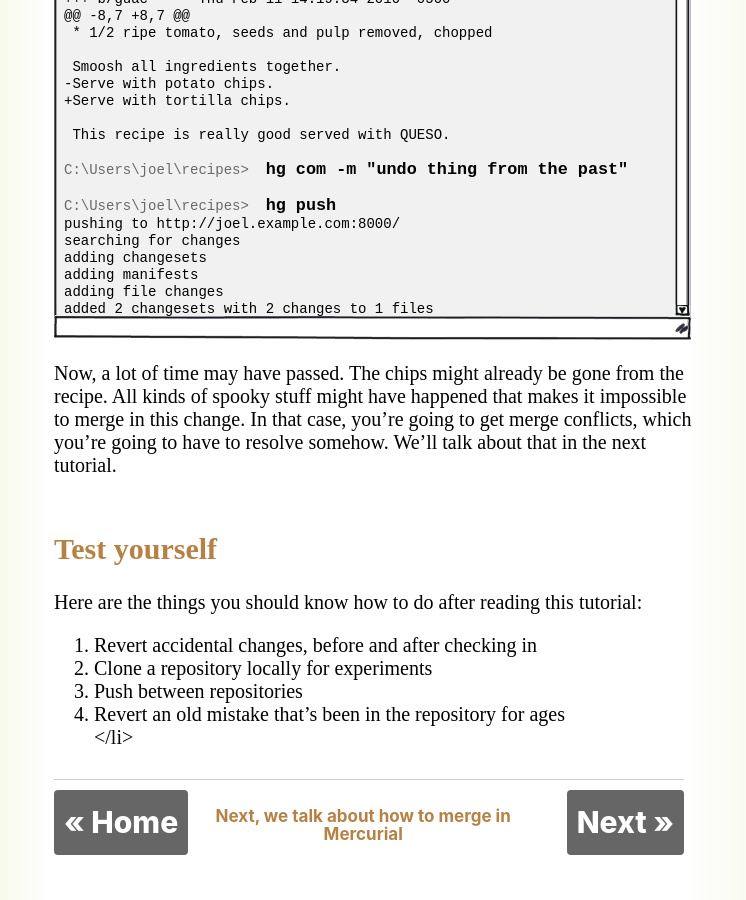
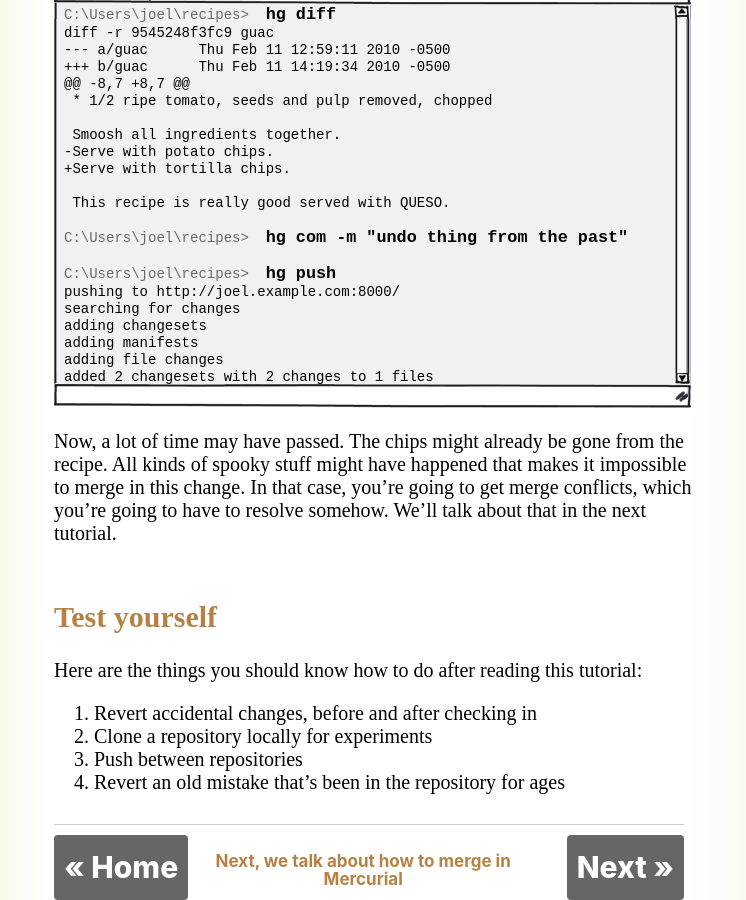
Before and after one commit to hginit/hginit.github.io, a Jekyll site: the page built from 03.md, in a window 1280 px wide and 900 px high, scrolled down 9127 px. Shown: the whole window, without its empty margins (256-1002 px from the left). Built offline with Jekyll 4.4.1, drawn with Linux system fonts in a browser that asks for light colours; before the commit the page ends 9982 px from its top, so only the background shows below that.

Commit message:
fix more mdification

```diff
--- a/03.md
+++ b/03.md
@@ -16,7 +16,7 @@
   ja: http://d.hatena.ne.jp/mmitou/20100501/1272674726
 ---
 
-<p>Mercurial lets you experiment freely. Imagine that during the course of normal editing, you get into trouble with your editor and do something catastrophic:</p>
+Mercurial lets you experiment freely. Imagine that during the course of normal editing, you get into trouble with your editor and do something catastrophic:
 
 <div class="edit1">
                 <div class="edittopbefore">
@@ -64,7 +64,7 @@
 
  <div style="clear: both;">&nbsp;</div>
 
-Gotta love emacs. Anyway, all is not lost. The most common way to recover from these things is just to <strong>hg revert</strong> them:
+Gotta love emacs. Anyway, all is not lost. The most common way to recover from these things is just to **hg revert** them:
 
 {% include cheat.html
  top="-65"
@@ -76,7 +76,7 @@
 <span class=prompt>C:\Users\joel\recipes> </span> <kbd>hg revert guac</kbd>
 </samp></pre>
 
-<p>That&#8217;ll put the files back exactly the way they were at the time of the last commit. Mercurial doesn&#8217;t like to delete anything, so instead of zapping the <a href="http://en.wikipedia.org/wiki/Pig_Latin" target="_blank">Pig Latin</a> recipe, it renamed it:</p>
+That&#8217;ll put the files back exactly the way they were at the time of the last commit. Mercurial doesn&#8217;t like to delete anything, so instead of zapping the [Pig Latin](http://en.wikipedia.org/wiki/Pig_Latin) recipe, it renamed it:
 
 <pre><samp>
 <span class=prompt>C:\Users\joel\recipes> </span> <kbd>dir</kbd>
@@ -98,7 +98,7 @@
 <span class=prompt>C:\Users\joel\recipes> </span> <kbd>rename guac.orig guac</kbd>
 </samp></pre>
 
-<p>What if you had gone one step too far and actually committed?</p>
+What if you had gone one step too far and actually committed?
 
 <pre><samp>
 <span class=prompt>C:\Users\joel\recipes> </span> <kbd>hg com -m "Pig Latin ftw"</kbd>
@@ -132,7 +132,7 @@
   text="undoes one commit, as long as you haven't pushed it to anyone else."
 %}
 
-<p>There&#8217;s a command called <strong>hg rollback</strong> which will save your skin, but only if you haven&#8217;t pushed this change to anyone else. It only undoes <em>one</em> commit.</p>
+There&#8217;s a command called **hg rollback** which will save your skin, but only if you haven&#8217;t pushed this change to anyone else. It only undoes __one__ commit.
 
 <pre><samp>
 <span class=prompt>C:\Users\joel\recipes> </span> <kbd>hg rollback</kbd>
@@ -165,9 +165,9 @@
 <span class=prompt>C:\Users\joel\recipes> </span> <kbd>hg revert guac</kbd>
 </samp></pre>
 
-<p>Imagine you want to do a major experiment on the side. Your boss hired a new designer, Jim, and lately the specs you&#8217;ve been getting from him are just absurd. There&#8217;s fluorescent green text, nothing lines up (for &#8220;artistic&#8221; reasons), and the usability is awful. You want to come in one weekend and redo the whole thing, but you&#8217;re afraid to commit it because you&#8217;re not really 100% sure that your ideas are better than this nutty graphic designer. Jim is basically smoking a joint from the moment he wakes up until he goes to bed. You don&#8217;t want to hold that against him, and everybody else thinks that it&#8217;s nobody&#8217;s business as long as his designs are good, but really, there&#8217;s a limit. Right? And his designs aren&#8217;t good. Plus he&#8217;s kind of offensive.</p>
+Imagine you want to do a major experiment on the side. Your boss hired a new designer, Jim, and lately the specs you&#8217;ve been getting from him are just absurd. There&#8217;s fluorescent green text, nothing lines up (for &#8220;artistic&#8221; reasons), and the usability is awful. You want to come in one weekend and redo the whole thing, but you&#8217;re afraid to commit it because you&#8217;re not really 100% sure that your ideas are better than this nutty graphic designer. Jim is basically smoking a joint from the moment he wakes up until he goes to bed. You don&#8217;t want to hold that against him, and everybody else thinks that it&#8217;s nobody&#8217;s business as long as his designs are good, but really, there&#8217;s a limit. Right? And his designs aren&#8217;t good. Plus he&#8217;s kind of offensive.
 
-<p>With Mercurial, you can just make an experimental clone of the entire repository:</p>
+With Mercurial, you can just make an experimental clone of the entire repository:
 
 <pre><samp>
 <span class=prompt>C:\Users\joel\recipes> </span> <kbd>cd ..</kbd>
@@ -177,15 +177,16 @@
 1 files updated, 0 files merged, 0 files removed, 0 files unresolved
 </samp></pre>
 
-<p>This isn&#8217;t as inefficient as it seems. Because both <strong>recipes</strong> and <strong>recipes-experiment</strong> share all their history (so far), Mercurial will use a file system trick called &#8220;hard links&#8221; so that the copy can be created very quickly, without taking up a lot of extra space on disk.</p>
+This isn&#8217;t as inefficient as it seems. Because both **recipes** and **recipes-experiment** share all their history (so far), Mercurial will use a file system trick called &#8220;hard links&#8221; so that the copy can be created very quickly, without taking up a lot of extra space on disk.
 
-<p>Now we can make a bunch of changes in the experimental branch:</p>
+Now we can make a bunch of changes in the experimental branch:
 
 <pre><samp>
 C:\Users\joel&gt; <strong>cd recipes-experiment</strong>
 </samp></pre>
 
-<p>Here&#8217;s my grand guacamole experiment:</p>
+Here&#8217;s my grand guacamole experiment:
+
    <div class="edit1">
                 <div class="edittopbefore">
                 guac </div>
@@ -256,13 +257,13 @@
 default = c:\Users\joel\recipes
 </samp></pre>
 
-The &#8220;default&#8221; entry there shows you the path to the repository that <strong>hg push</strong> will push changes to, if you don&#8217;t specify any other repository. Normally, that&#8217;s the repository that you cloned off of. In this case, it&#8217;s a local directory, but you could also have a URL there.
+The &#8220;default&#8221; entry there shows you the path to the repository that **hg push** will push changes to, if you don&#8217;t specify any other repository. Normally, that&#8217;s the repository that you cloned off of. In this case, it&#8217;s a local directory, but you could also have a URL there.
 
 <pre><samp>
 <span class=prompt>C:\Users\joel\recipes-experiment> </span><kbd>cd ..\recipes</kbd>
 </samp></pre>
 
-Don&#8217;t forget, just because the change has been pushed into this <em>repository</em>…
+Don&#8217;t forget, just because the change has been pushed into this __repository__…
 
 <pre><samp>
 <span class=prompt>C:\Users\joel\recipes> </span> <kbd>hg log -l 3</kbd>
@@ -286,7 +287,7 @@
 summary:     spicier kind of chile
 </samp></pre>
 
-<p>… doesn&#8217;t mean we&#8217;re working off that version yet.</p>
+… doesn&#8217;t mean we&#8217;re working off that version yet.
 
 <pre><samp>
 <span class=prompt>C:\Users\joel\recipes> </span> <kbd>type guac</kbd>
@@ -316,13 +317,13 @@
 text="shows which changeset(s) you're working off of"
 %}
 
-<p>See? That &#8220;Queso&#8221; stuff is in changeset 5. But my main repository was working off of changeset 4, and just because someone pushed new changes into the <em>repository</em>, doesn&#8217;t mean they&#8217;ve showed up in my working directory yet, so I&#8217;m still working off of changeset 4.</p>
+See? That &#8220;Queso&#8221; stuff is in changeset 5. But my main repository was working off of changeset 4, and just because someone pushed new changes into the __repository__, doesn&#8217;t mean they&#8217;ve showed up in my working directory yet, so I&#8217;m still working off of changeset 4.
 
 
-<img src="i/03-repo.png" />
+![](i/03-repo.png)
 
 
-<p>If I want to see what&#8217;s in changeset 5, I have to use the <strong>hg update</strong> command:</p>
+If I want to see what&#8217;s in changeset 5, I have to use the **hg update** command:
 
 <pre><samp>
 <span class=prompt>C:\Users\joel\recipes> </span> <kbd>hg up</kbd>
@@ -356,20 +357,22 @@
 with some salsa from a jar. MMM!
 </samp></pre>
 
-<p>See what happened here? The changes came in, but they were on top of the version I was working on. <strong>push</strong> and <strong>pull</strong> just send changes from one repo to another&#8212;they don&#8217;t affect the files I&#8217;m working on at the moment.</p>
+See what happened here? The changes came in, but they were on top of the version I was working on. <strong>push</strong> and <strong>pull</strong> just send changes from one repo to another&#8212;they don&#8217;t affect the files I&#8217;m working on at the moment.
 
-<p>Right now here&#8217;s the state of repositories:</p>
+Right now here&#8217;s the state of repositories:
 
 
-<img src="i/03-repo-2.png" />
+![](i/03-repo-2.png)
 
 
-<p>Mercurial is flexible about moving changes around from repository to repository. You can push straight from the experimental repository into the central repository:</p>
+Mercurial is flexible about moving changes around from repository to repository. You can push straight from the experimental repository into the central repository:
 
 <pre><samp>
 <span class=prompt>C:\Users\joel\recipes> </span> <kbd>cd ..\recipes-experiment</kbd>
 
-<span class=prompt>C:\Users\joel\recipes-experiment>  </span><kbd>hg outgoing http://joel.example.com:8000/</kbd>
+<span class=prompt>C:\Users\joel\recipes-experiment> </span>
+
+<kbd>hg outgoing http://joel.example.com:8000/</kbd>
 comparing with http://joel.example.com:8000/
 searching for changes
 changeset:   5:9545248f3fc9
@@ -379,7 +382,9 @@
 summary:     Queso = Cheese!
 
 
-<span class=prompt>C:\Users\joel\recipes-experiment>  </span><kbd>hg push http://joel.example.com:8000/</kbd>
+<span class=prompt>C:\Users\joel\recipes-experiment> </span>
+
+<kbd>hg push http://joel.example.com:8000/</kbd>
 pushing to http://joel.example.com:8000/
 searching for changes
 adding changesets
@@ -388,10 +393,10 @@
 added 1 changesets with 1 changes to 1 files
 </samp></pre>
 
-<p>That pushed change 5 from the experimental repo directly into the central repository. Now, if I go back to my repository, there&#8217;s nothing left to push!</p>
+That pushed change 5 from the experimental repo directly into the central repository. Now, if I go back to my repository, there&#8217;s nothing left to push!
 
 <pre><samp>
-<span class=prompt>C:\Users\joel\recipes-experiment>  </span><kbd>cd ..\recipes</kbd>
+<span class=prompt>C:\Users\joel\recipes-experiment> </span><kbd>cd ..\recipes</kbd>
 
 <span class=prompt>C:\Users\joel\recipes> </span> <kbd>hg out</kbd>
 comparing with http://joel.example.com:8000/
@@ -399,11 +404,11 @@
 no changes found
 </samp></pre>
 
-<p>That&#8217;s because Mercurial knows that the central repo already got this particular changeset from somewhere else. That&#8217;s really useful, because otherwise it would try to apply it again, and it would be massively confused.</p>
+That&#8217;s because Mercurial knows that the central repo already got this particular changeset from somewhere else. That&#8217;s really useful, because otherwise it would try to apply it again, and it would be massively confused.
 
-<p>After they made a job offer to designer Jim, he said he would start work right away, but then he didn&#8217;t show up for two months. People had mostly forgotten about him and about the job offer, and when he showed up at the office for the first time to start work, looking rather sunburned, to be honest, nobody quite knew who he was or what was going on. It was pretty funny. He is kind of a generic looking guy. Eventually they figured it out, but since he was new, nobody had the guts to ask him what the hell had happened. Just like they never ask him about the bruises and scratches on his face. Whatever. We hate that guy.</p>
+After they made a job offer to designer Jim, he said he would start work right away, but then he didn&#8217;t show up for two months. People had mostly forgotten about him and about the job offer, and when he showed up at the office for the first time to start work, looking rather sunburned, to be honest, nobody quite knew who he was or what was going on. It was pretty funny. He is kind of a generic looking guy. Eventually they figured it out, but since he was new, nobody had the guts to ask him what the hell had happened. Just like they never ask him about the bruises and scratches on his face. Whatever. We hate that guy.
 
-<p>Sometimes it may happen that you discover that, months earlier, you made a mistake.</p>
+Sometimes it may happen that you discover that, months earlier, you made a mistake.
 
 <pre><samp>
 <span class=prompt>C:\Users\joel\recipes> </span> <kbd>hg diff -r 1:2 guac</kbd>
@@ -418,9 +423,9 @@
 +Serve with potato chips.
 </samp></pre>
 
-<p>Potato chips? WTF?!</p>
+Potato chips? WTF?!
 
-<p>Mercurial can backout an old changeset from the past for you. It looks at the changeset, figures out the <em>opposite</em>, and does that to your current working directory. Let&#8217;s try backing out that old revision 2.</p>
+Mercurial can backout an old changeset from the past for you. It looks at the changeset, figures out the __opposite__, and does that to your current working directory. Let&#8217;s try backing out that old revision 2.
 
 <pre><samp>
 <span class=prompt>C:\Users\joel\recipes> </span> <kbd>hg backout -r 2 --merge</kbd>
@@ -433,7 +438,7 @@
 (branch merge, don't forget to commit)
 </samp></pre>
 
-<p>Holy crap, what just happened?</p>
+Holy crap, what just happened?
 
 <pre><samp>
 <span class=prompt>C:\Users\joel\recipes> </span> <kbd>hg diff</kbd>
@@ -460,16 +465,13 @@
 added 2 changesets with 2 changes to 1 files
 </samp></pre>
 
-<p>Now, a lot of time may have passed. The chips might already be gone from the recipe. All kinds of spooky stuff might have happened that makes it impossible to merge in this change. In that case, you&#8217;re going to get merge conflicts, which you&#8217;re going to have to resolve somehow. We&#8217;ll talk about that in the next tutorial.</p>
+Now, a lot of time may have passed. The chips might already be gone from the recipe. All kinds of spooky stuff might have happened that makes it impossible to merge in this change. In that case, you’re going to get merge conflicts, which you’re going to have to resolve somehow. We’ll talk about that in the next tutorial.
 
-<h2>Test yourself</h2>
+## Test yourself
 
-<p>Here are the things you should know how to do after reading this tutorial:</p>
+Here are the things you should know how to do after reading this tutorial:
 
-<ol>
-  <li>Revert accidental changes, before and after checking in</li>
-  <li>Clone a repository locally for experiments</li>
-  <li>Push between repositories</li>
-  <li>Revert an old mistake that&#8217;s been in the repository for ages</li>
-</li>
-</ol>
+1. Revert accidental changes, before and after checking in
+2. Clone a repository locally for experiments
+3. Push between repositories
+4. Revert an old mistake that’s been in the repository for ages
```
